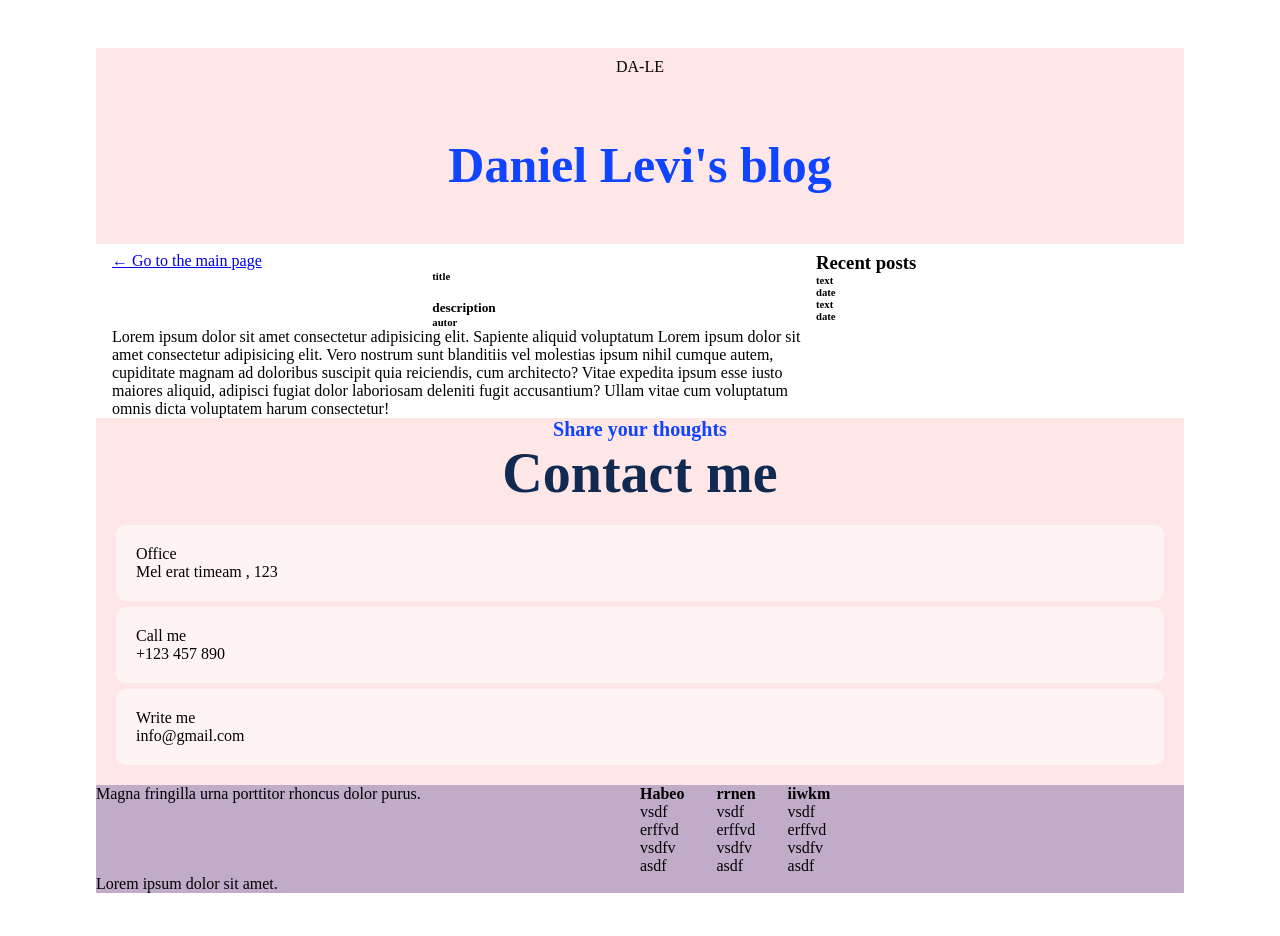
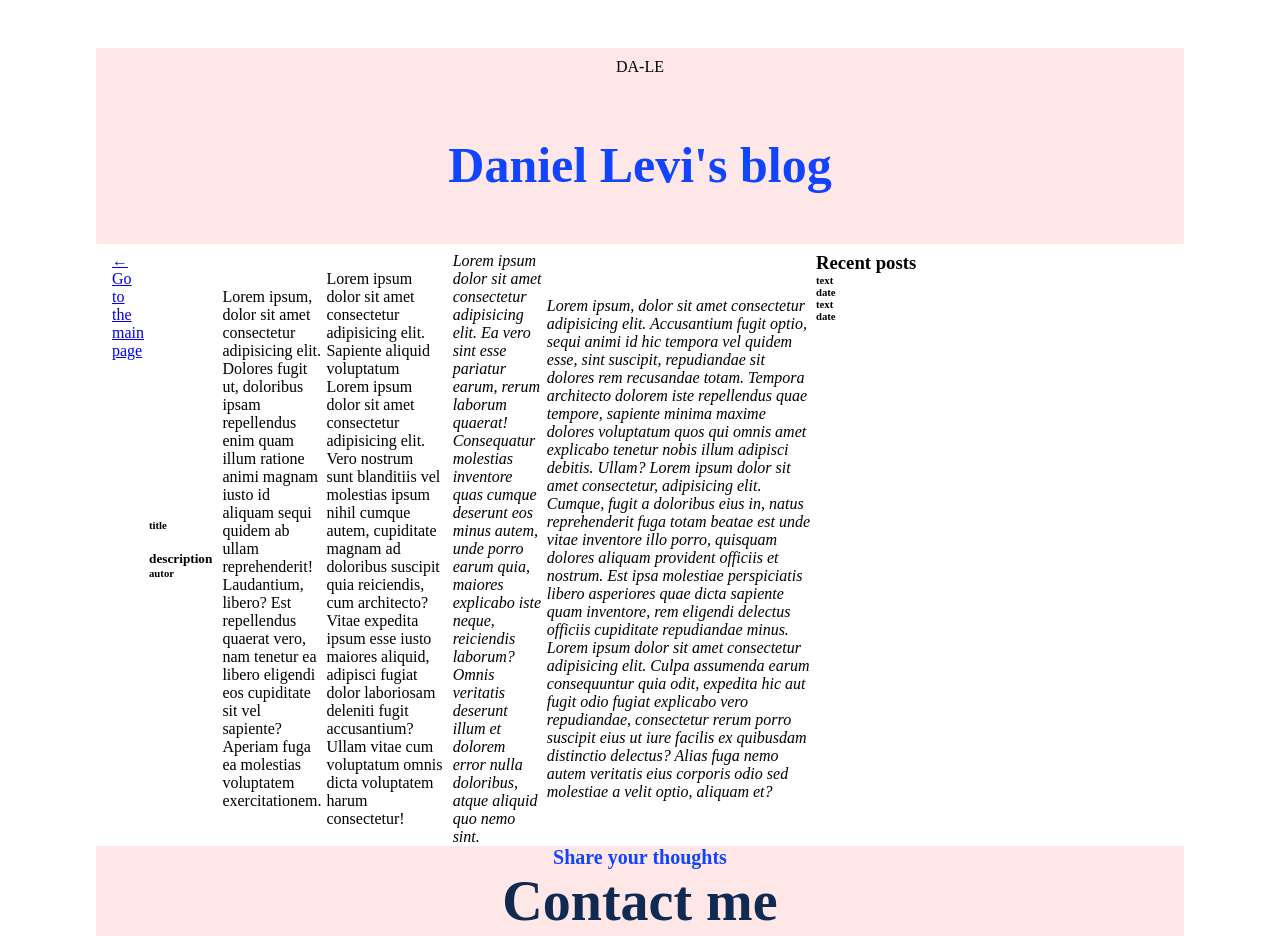
Before and after one commit to danielkingl/blog, a plain HTML site: page blogpost.html in a window 1280 px wide. Shown: the top 936 px of the page. Before the commit the page ends 893 px from the top, so only its background shows below. Drawn offline with Linux system fonts and the light colour scheme.

Commit message:
fifth try

```diff
--- a/blogpost.html
+++ b/blogpost.html
@@ -25,9 +25,23 @@
                  <h5>description</h5>
                  <h6>autor</h6>
                 </div>
-                <p>
+                <p> <blockquote>
+                      Lorem ipsum, dolor sit amet consectetur adipisicing elit. Dolores fugit ut, doloribus ipsam repellendus enim quam illum ratione animi magnam iusto id aliquam sequi quidem ab ullam reprehenderit! Laudantium, libero? Est repellendus quaerat vero, nam tenetur ea libero eligendi eos cupiditate sit vel sapiente? Aperiam fuga ea molestias voluptatem exercitationem.
+                    </blockquote>
                     Lorem ipsum dolor sit amet consectetur adipisicing elit. Sapiente aliquid voluptatum
                     Lorem ipsum dolor sit amet consectetur adipisicing elit. Vero nostrum sunt blanditiis vel molestias ipsum nihil cumque autem, cupiditate magnam ad doloribus suscipit quia reiciendis, cum architecto? Vitae expedita ipsum esse iusto maiores aliquid, adipisci fugiat dolor laboriosam deleniti fugit accusantium? Ullam vitae cum voluptatum omnis dicta voluptatem harum consectetur!
+                </p>
+                <p>
+                    <em>
+                      Lorem ipsum dolor sit amet consectetur adipisicing elit. Ea vero sint esse pariatur earum, rerum laborum quaerat! Consequatur molestias inventore quas cumque deserunt eos minus autem, unde porro earum quia, maiores explicabo iste neque, reiciendis laborum? Omnis veritatis deserunt illum et dolorem error nulla doloribus, atque aliquid quo nemo sint.
+                    </em>
+                </p>
+                <p>
+                   <i>
+                    Lorem ipsum, dolor sit amet consectetur adipisicing elit. Accusantium fugit optio, sequi animi id hic tempora vel quidem esse, sint suscipit, repudiandae sit dolores rem recusandae totam. Tempora architecto dolorem iste repellendus quae tempore, sapiente minima maxime dolores voluptatum quos qui omnis amet explicabo tenetur nobis illum adipisci debitis. Ullam?
+                    Lorem ipsum dolor sit amet consectetur, adipisicing elit. Cumque, fugit a doloribus eius in, natus reprehenderit fuga totam beatae est unde vitae inventore illo porro, quisquam dolores aliquam provident officiis et nostrum. Est ipsa molestiae perspiciatis libero asperiores quae dicta sapiente quam inventore, rem eligendi delectus officiis cupiditate repudiandae minus.
+                    Lorem ipsum dolor sit amet consectetur adipisicing elit. Culpa assumenda earum consequuntur quia odit, expedita hic aut fugit odio fugiat explicabo vero repudiandae, consectetur rerum porro suscipit eius ut iure facilis ex quibusdam distinctio delectus? Alias fuga nemo autem veritatis eius corporis odio sed molestiae a velit optio, aliquam et?
+                   </i>
                 </p>
             </div>
 
--- a/main.css
+++ b/main.css
@@ -73,11 +73,12 @@ padding: 50px 0;
   align-items: center;
   display: flex;
   flex-wrap: wrap;
-  flex-direction: column;
   grid-area: content;
+  gap: 5px;
 }
 .item{
-  max-width: 35%;
+  flex-shrink: 1;
+  flex-basis: 40%;
 }
 .post{
   grid-area: post;
@@ -117,6 +118,7 @@ padding: 50px 0;
 }
 .content img{
   width: 100%;
+  margin-bottom: 1rem;
 }
 #share{
   font-family: 'Source Sans Pro';
--- a/mobile.css
+++ b/mobile.css
@@ -28,5 +28,8 @@
         align-items: center;
         flex-direction: column;
     }
+    div.content{
+       flex-direction: column;
+    }
 
 }
--- a/var.css
+++ b/var.css
@@ -2,5 +2,5 @@
     --mainColor: #FFE7E7;
 
     --secondColor: #c0acc9;
-    ;
+
 }
```
Also changed, not shown: 1 other file.
